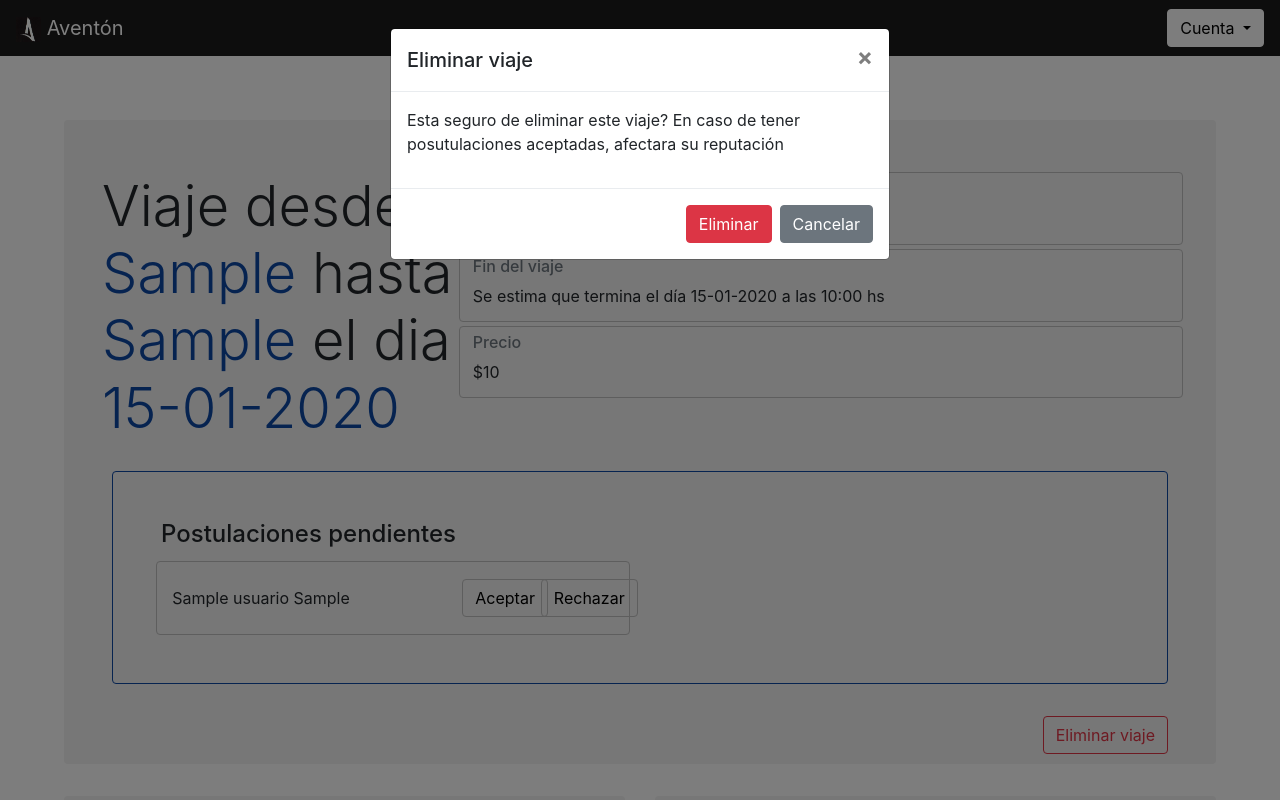
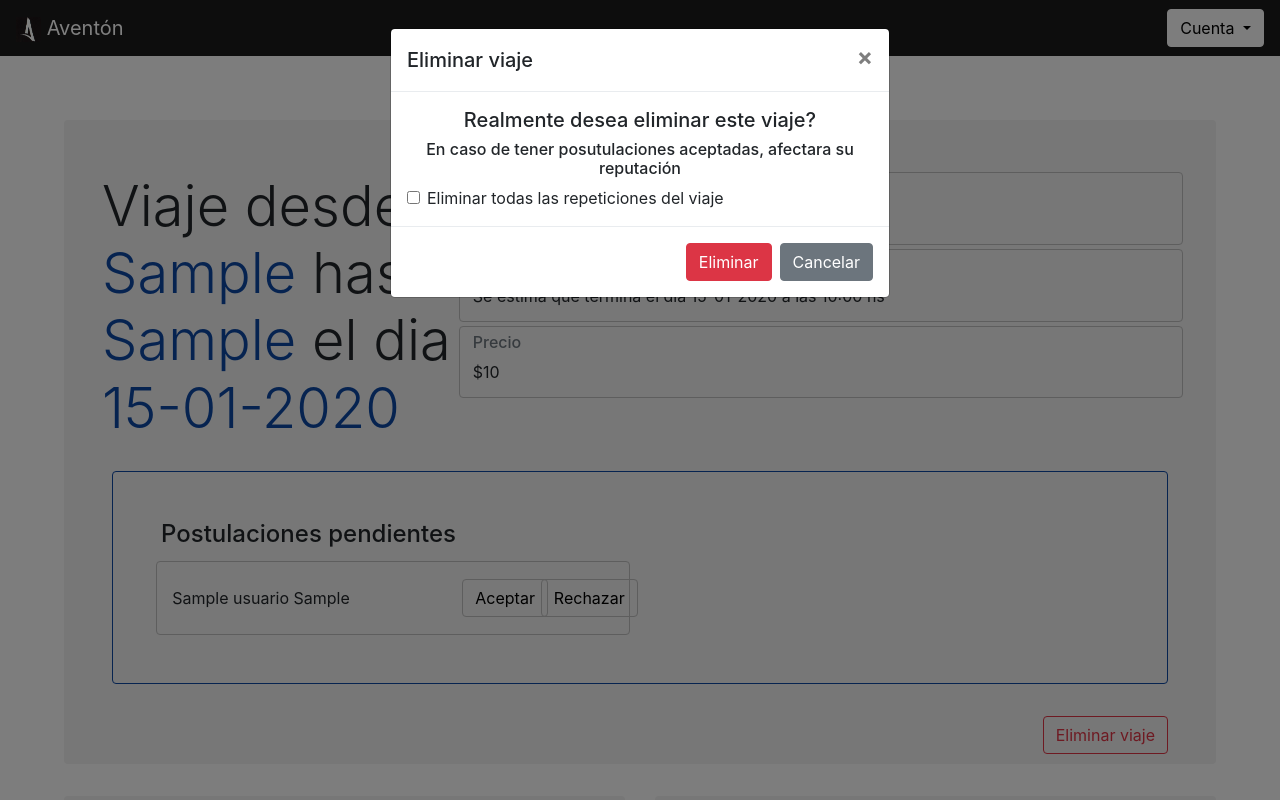
Before and after one commit to fedediclaudio/aventon_is2, a PHP site: page /PantallaInfoViaje/informacionViaje.php?id=1 in a window 1280 px wide, after a click on "Eliminar viaje". Run offline with PHP 8.4, Linux system fonts and the light colour scheme; the visitor is signed in with stand-in values (Sample User, id 1); tables that the repository leaves empty hold one stand-in row (values such as "Sample post").

Commit message:
Agregada opcion de eliminar todos los viajes concretos de un abstracto

```diff
--- a/PantallaInfoViaje/conexionInfoViaje.php
+++ b/PantallaInfoViaje/conexionInfoViaje.php
@@ -138,9 +138,9 @@
 
     function eliminarViajeConcreto($idViajeConcreto) {
       $this->eliminarTodasLasPostulaciones($idViajeConcreto);
-      $viaje = mysqli_fetch_assoc($this->fullInfoDeViaje($idViajeConcreto));
+      $idViaje = $this->getIdViajeAbstracto($idViajeConcreto);
       $this->consulta("DELETE FROM viajeconcreto WHERE idviajeConcreto = '$idViajeConcreto'");
-      $this->limpiarViajeAbstracto($viaje["idviaje"]);
+      $this->limpiarViajeAbstracto($idViaje);
     }
 
     function eliminarTodasLasPostulaciones($idViajeConcreto) {
@@ -165,6 +165,11 @@
       }
     }
 
+    function getIdViajeAbstracto($idViajeConcreto) {
+      $viaje = mysqli_fetch_assoc($this->fullInfoDeViaje($idViajeConcreto));
+      return $viaje["idviaje"];
+    }
+
   }
 
 ?>
--- /dev/null
+++ b/PantallaInfoViaje/eliminarViajeAbstracto.php
@@ -0,0 +1,6 @@
+<?php
+  include 'conexionInfoViaje.php';
+  $conexion = new ConexionInfoViaje();
+  $conexion->eliminarViajeAbstracto($_GET["idViaje"]);
+  header("location:../index.php");
+?>
--- a/PantallaInfoViaje/modalEliminarViaje.php
+++ b/PantallaInfoViaje/modalEliminarViaje.php
@@ -8,12 +8,24 @@
         </button>
       </div>
       <div class="modal-body">
-        <p>Esta seguro de eliminar este viaje? En caso de tener posutulaciones aceptadas, afectara su reputación</p>
+        <h5 style="text-align:center">Realmente desea eliminar este viaje?</h5>
+        <h6 style="text-align:center">En caso de tener posutulaciones aceptadas, afectara su reputación</h6>
+        <div class="form-check">
+          <input type="checkbox" class="form-check-input" id="eliminarViajeAbstracto" onclick="toggleEliminacion()">
+          <label class="form-check-label" for="eliminarViajeAbstracto">Eliminar todas las repeticiones del viaje</label>
+        </div>
       </div>
       <div class="modal-footer">
-        <button type="button" class="btn btn-danger"  onclick="location='eliminarViajeConcreto.php?idViajeConcreto=<?php echo $viaje["idviajeConcreto"] ?>'">Eliminar</button>
+        <button id="botonEliminarConcreto" type="button" class="btn btn-danger" onclick="location='eliminarViajeConcreto.php?idViajeConcreto=<?php echo $viaje["idviajeConcreto"] ?>'">Eliminar</button>
+        <button id="botonEliminarAbstracto" type="button" class="btn btn-danger" style="display: none" onclick="location='eliminarViajeAbstracto.php?idViaje=<?php echo $viaje["idviaje"] ?>'">Eliminar</button>
         <button type="button" class="btn btn-secondary" data-dismiss="modal">Cancelar</button>
       </div>
     </div>
   </div>
 </div>
+<script type="text/javascript">
+  function toggleEliminacion() {
+    $('#botonEliminarConcreto').toggle()
+    $('#botonEliminarAbstracto').toggle()
+  }
+</script>
```
